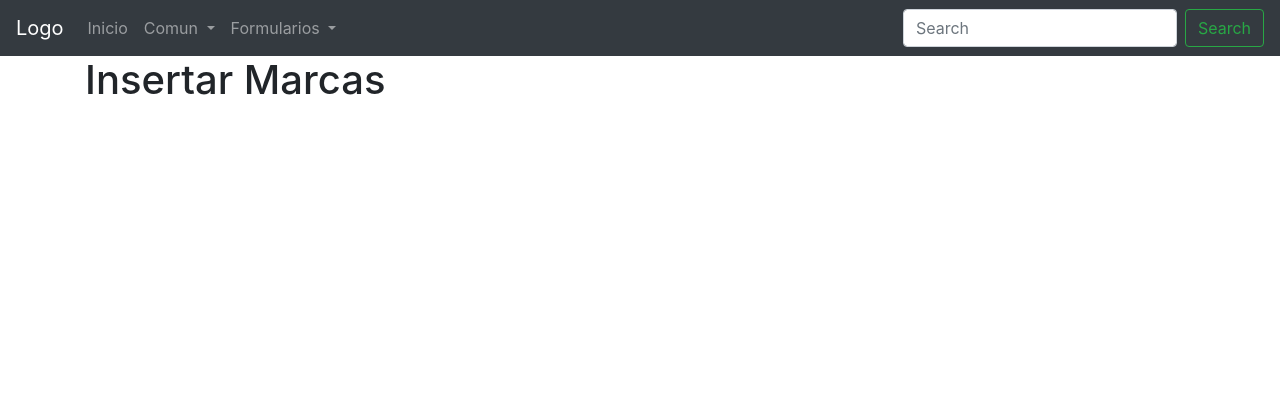
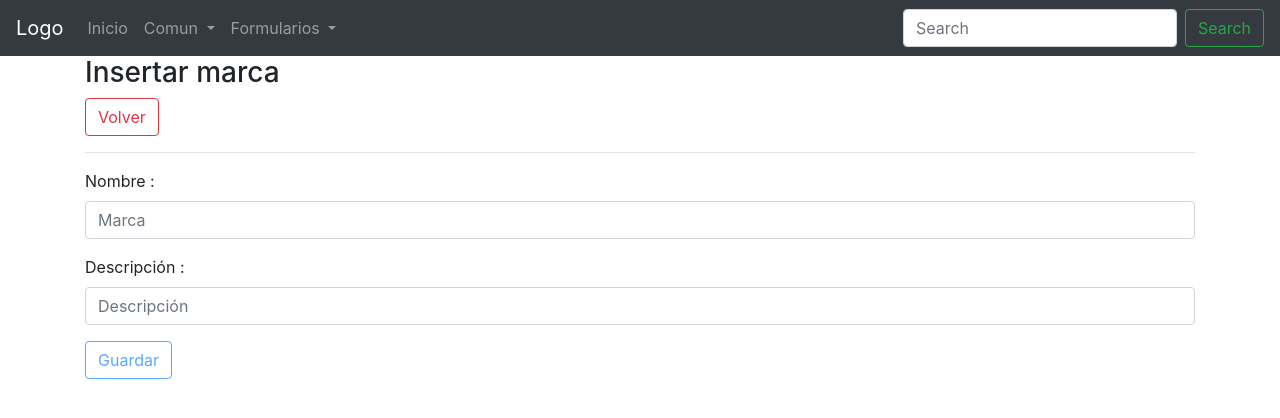
Before and after one commit to RadioCooperativa/front-web-formularios-cooperativa, an Angular app in the folder front-web-formularios-cooperativa/: page /marcas in a window 1280 px wide. Both pictures are taken after a click on the button "Agregar Marca". Shown: the top 418 px of the page. Built offline with nearby package versions, Linux system fonts and the light colour scheme; no server answers.

Commit message:
creacion de los metodos del crud

```diff
--- a/front-web-formularios-cooperativa/src/app/components/comun/marcas/marcas.component.html
+++ b/front-web-formularios-cooperativa/src/app/components/comun/marcas/marcas.component.html
@@ -30,11 +30,11 @@
               <td>{{ item.nombre_marca }}</td>
               <td>{{ item.descripcion_marca }}</td>
               <td>
-                 <button [routerLink]="['/heroe', k]" type="button"
+                 <button [routerLink]="['/marcasadd', 'item']" type="button"
                     class="btn btn-outline-success" type="button" name="button">
                     <i class="fas fa-edit"></i> Editar
                   </button>&nbsp;&nbsp;
-                  <button (click)="borraMarca(k)" type="button" class="btn btn-outline-danger" type="button" name="button">
+                  <button (click)="borrarMarca(item.id_marca)" type="button" class="btn btn-outline-danger" type="button" name="button">
                     <i class="fas fa-trash-alt"></i> Eliminar
                   </button>
               </td>
--- a/front-web-formularios-cooperativa/src/app/components/comun/marcas/marcas.component.ts
+++ b/front-web-formularios-cooperativa/src/app/components/comun/marcas/marcas.component.ts
@@ -19,7 +19,7 @@ export class MarcasComponent implements OnInit {
   marca:Marca[]=[];
 
   constructor(private _marcaService:MarcaService) {
-    this._marcaService.obtenerMarcas().subscribe(
+    this._marcaService.listarMarcas().subscribe(
     resultado =>{
       for(let item in resultado){
         console.log(resultado[item]);
@@ -31,6 +31,18 @@ export class MarcasComponent implements OnInit {
     });
    }
 
+  borrarMarca(id:string){
+    this._marcaService.borrarMarca(id).subscribe(
+      resultado =>{
+        if(resultado){
+          console.log(resultado);
+        }else{
+          delete this.marca[id];
+        }
+      }
+    )
+  }
+
   ngOnInit() {
   }
 
--- a/front-web-formularios-cooperativa/src/app/components/comun/marcas/marcasadd.component.html
+++ b/front-web-formularios-cooperativa/src/app/components/comun/marcas/marcasadd.component.html
@@ -1 +1,36 @@
-<h1>Insertar Marcas</h1>
+<h3>Insertar marca</h3>
+<button class="btn btn-outline-danger" [routerLink]="['/marcas']">Volver</button>
+<hr>
+<div class="row">
+  <div class="col-md-12">
+    <form (ngSubmit)="guardarMarca()" #forma="ngForm">
+      <div class="form-group">
+        <label for="nombre_marca">Nombre : </label>
+        <input [(ngModel)]="mi_marca.nombre_marca" name="nombre_marca" class="form-control"
+            required minlength="4" #name="ngModel" placeholder="Marca">
+            <div *ngIf="name.invalid && (name.dirty || name.touched)" class="alert alert-danger">
+              <div *ngIf="name.errors.required">
+                Nombre es requerido
+              </div>
+              <div *ngIf="name.errors.minlength">
+                Minimo 4 caracteres
+              </div>
+            </div>
+      </div>
+      <div class="form-group">
+        <label for="descripcion_marca">Descripción : </label>
+        <input [(ngModel)]="mi_marca.descripcion_marca" name="descripcion_marca" class="form-control"
+            required minlength="4" #desc="ngModel" placeholder="Descripción">
+            <div *ngIf="desc.invalid && (desc.dirty || desc.touched)" class="alert alert-danger">
+              <div *ngIf="desc.errors.required">
+                Descripcion es requerido
+              </div>
+              <div *ngIf="desc.errors.minlength">
+                Minimo 4 caracteres
+              </div>
+            </div>
+      </div>
+      <button [disabled]="!forma.valid" type="submit" class="btn btn-outline-primary">Guardar</button>
+    </form>
+  </div>
+</div>
--- a/front-web-formularios-cooperativa/src/app/components/comun/marcas/marcasadd.component.ts
+++ b/front-web-formularios-cooperativa/src/app/components/comun/marcas/marcasadd.component.ts
@@ -5,6 +5,9 @@ import { NgForm } from '@angular/forms';
 
 //Se llama la interfaz para usar los atributos de la clase
 import { Marca } from '../../../interfaces/marca.interface';
+
+//Para acceder a la ruta
+import {Router, ActivatedRoute} from '@angular/router';
 
 //Llamo al servicio para llamar a los metodos
 import { MarcaService } from '../../../services/marca.service';
@@ -22,17 +25,45 @@ export class MarcasaddComponent implements OnInit {
     descripcion_marca:""
   }
 
-  constructor(private _marcaService:MarcaService ) { }
+  nuevo:boolean = false;
+  id:string;
+
+  constructor(private _marcaService:MarcaService,
+              private saveRouter:Router,
+              private upRouter:ActivatedRoute) {
+    //Obtengo el id por parametros en el app routing nuevo
+      this.upRouter.params.subscribe(parametros =>{
+        this.id = parametros['id']
+        if(this.id !== "nuevo"){
+          this._marcaService.obtenerMarca(this.id).subscribe(marca => this.mi_marca);
+        }
+
+        });
+  }
 
   guardarMarca(){
 
-    this._marcaService.insertarNuevaMarca(this.mi_marca).subscribe(
-    resultado =>{
-      console.log("resultado =>", resultado);
-    },
-    error=>{
-      console.log("error =>", error);
-    });
+    if(this.id === "nuevo"){
+      //Inserto segun la variable nuevo
+      this._marcaService.insertarNuevaMarca(this.mi_marca).subscribe(
+      resultado =>{
+        this.saveRouter.navigate(['/marcas'],resultado);
+      },
+      error=>{
+        console.log(<any>error);
+      });
+    }else{
+      //Guardo
+      this._marcaService.actualizarMarca(this.mi_marca, this.id).subscribe(
+      resultado =>{
+        console.log(resultado);
+      },
+      error=>{
+        console.log(<any>error);
+      });
+    }
+
+
 
   }
 
--- a/front-web-formularios-cooperativa/src/app/interfaces/marca.interface.ts
+++ b/front-web-formularios-cooperativa/src/app/interfaces/marca.interface.ts
@@ -1,4 +1,4 @@
 export interface Marca{
-    nombre_marca:string;
-    descripcion_marca:string;
+    nombre_marca:string,
+    descripcion_marca:string
 }
--- a/front-web-formularios-cooperativa/src/app/services/marca.service.ts
+++ b/front-web-formularios-cooperativa/src/app/services/marca.service.ts
@@ -37,18 +37,61 @@ export class MarcaService {
       ));
   }
 
-  obtenerMarcas(){
+  actualizarMarca(nuevaMarca:Marca, id:string){
+      let parametros = JSON.stringify(nuevaMarca);
+
+      let headers = new HttpHeaders({
+          'Content-Type' : 'application/json'
+      });
+
+      let url = `${this.marcaBaseURL}/${id}`;
+
+      //Regresa un observable , se inserta o no
+      return this._http.put(url, parametros, { headers }).pipe(
+      map(res=>{
+        console.log(res);
+        return res;
+      },
+      error =>{
+        console.log(error);
+        return error;
+      }
+      ));
+  }
+
+  listarMarcas(){
     return this._http.get(this.marcaBaseURL)
     .pipe(
       map(
         resultado=>{
           console.log("resultado obtener =>", resultado);
           return resultado;
+
         }
         ,error=>{
           console.error("error obtener =>", error);
+          return error;
         })
     );
 
     }
+
+    borrarMarca(id:string){
+        let url = `${this.marcaBaseURL}/${id}`;
+        return this._http.delete(url).pipe(map(
+          resultado=>{
+            return resultado;
+          },
+          error => {
+            console.log(error);
+          }
+        ));
+    }
+
+    obtenerMarca(id:string){
+        let url = `${this.marcaBaseURL}/${id}`;
+        return this._http.get(url).pipe(map(resultado => resultado));
+    }
+
+
 }
--- a/front-web-formularios-cooperativa/src/index.html
+++ b/front-web-formularios-cooperativa/src/index.html
@@ -1,5 +1,5 @@
 <!doctype html>
-<html lang="en">
+<html lang="es">
 <head>
   <meta charset="utf-8">
   <title>FrontWebFormulariosCooperativa</title>
```
